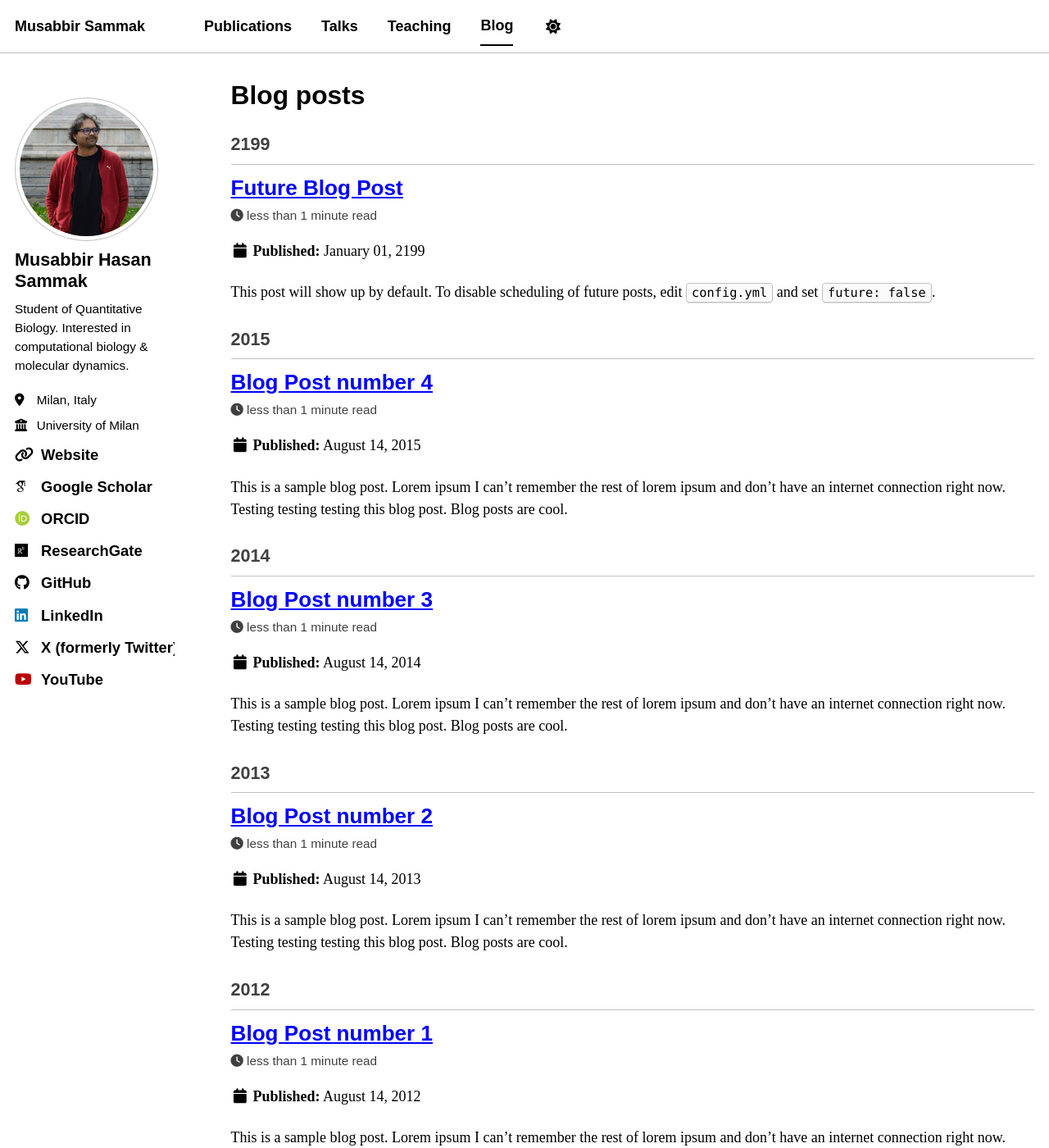
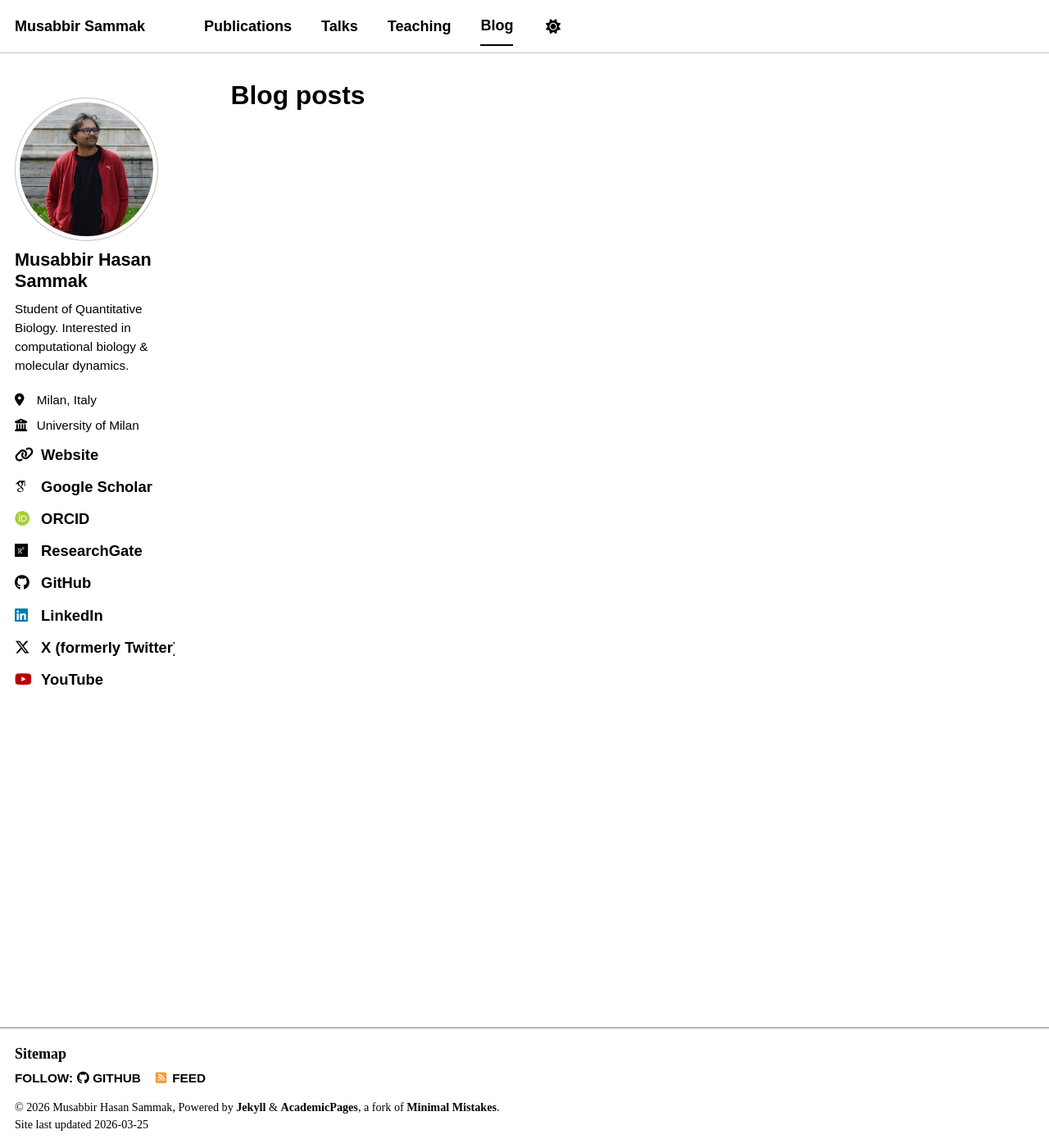
Before and after one commit to musabbirsammak/musabbirsammak.github.io, a Jekyll site: the page built from _pages/year-archive.html, in a window 1280 px wide and 1400 px high. Shown: the whole window at 82% size. Built offline with Jekyll 4.4.1, drawn with Linux system fonts in a browser that asks for light colours; some web fonts are replaced; a script bundle is joined from its source files by our own code; library files that are not in the unit come from our copies; some of the changed text lies outside the part shown.

Commit message:
fix: deletes sample blogs

```diff
--- a/_posts/2012-08-14-blog-post-1.md
+++ b/_posts/2012-08-14-sample-blog-post.md
@@ -1,7 +1,8 @@
 ---
-title: 'Blog Post number 1'
+title: 'Sample Blog'
 date: 2012-08-14
-permalink: /posts/2012/08/blog-post-1/
+permalink: /posts/2012/08/sample-blog/
+published: false
 tags:
   - cool posts
   - category1
@@ -9,12 +10,3 @@ tags:
 ---
 
 This is a sample blog post. Lorem ipsum I can't remember the rest of lorem ipsum and don't have an internet connection right now. Testing testing testing this blog post. Blog posts are cool.
-
-Headings are cool
-======
-
-You can have many headings
-======
-
-Aren't headings cool?
-------
--- a/_posts/2013-08-14-blog-post-2.md
+++ /dev/null
@@ -1,20 +0,0 @@
----
-title: 'Blog Post number 2'
-date: 2013-08-14
-permalink: /posts/2013/08/blog-post-2/
-tags:
-  - cool posts
-  - category1
-  - category2
----
-
-This is a sample blog post. Lorem ipsum I can't remember the rest of lorem ipsum and don't have an internet connection right now. Testing testing testing this blog post. Blog posts are cool.
-
-Headings are cool
-======
-
-You can have many headings
-======
-
-Aren't headings cool?
-------
--- a/_posts/2014-08-14-blog-post-3.md
+++ /dev/null
@@ -1,20 +0,0 @@
----
-title: 'Blog Post number 3'
-date: 2014-08-14
-permalink: /posts/2014/08/blog-post-3/
-tags:
-  - cool posts
-  - category1
-  - category2
----
-
-This is a sample blog post. Lorem ipsum I can't remember the rest of lorem ipsum and don't have an internet connection right now. Testing testing testing this blog post. Blog posts are cool.
-
-Headings are cool
-======
-
-You can have many headings
-======
-
-Aren't headings cool?
-------
--- a/_posts/2199-01-01-future-post.md
+++ /dev/null
@@ -1,11 +0,0 @@
----
-title: 'Future Blog Post'
-date: 2199-01-01
-permalink: /posts/2012/08/blog-post-4/
-tags:
-  - cool posts
-  - category1
-  - category2
----
-
-This post will show up by default. To disable scheduling of future posts, edit `config.yml` and set `future: false`.
```
Also changed, not shown: _posts/2015-08-14-blog-post-4.md (deleted, +0 -20 lines).
